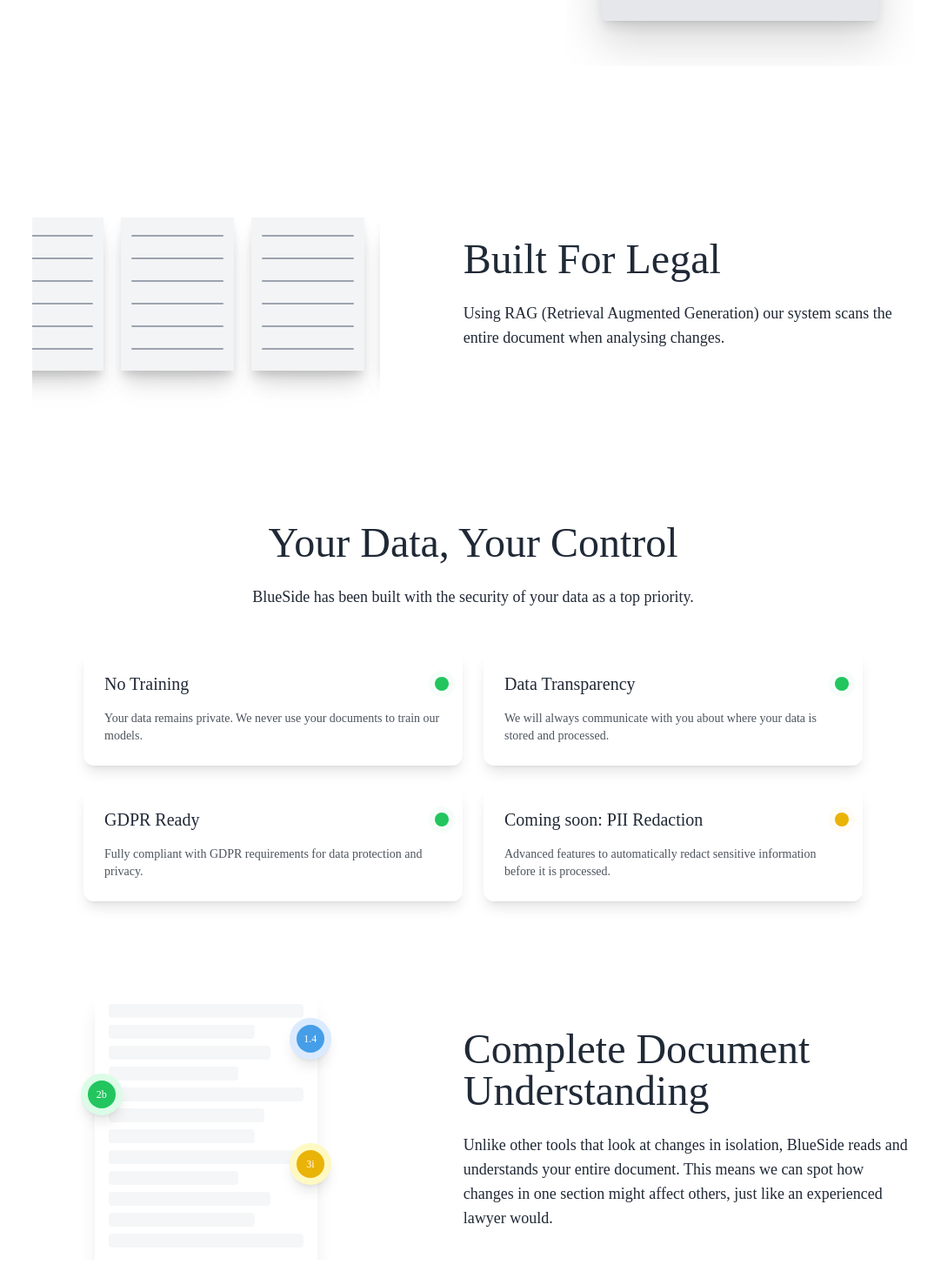
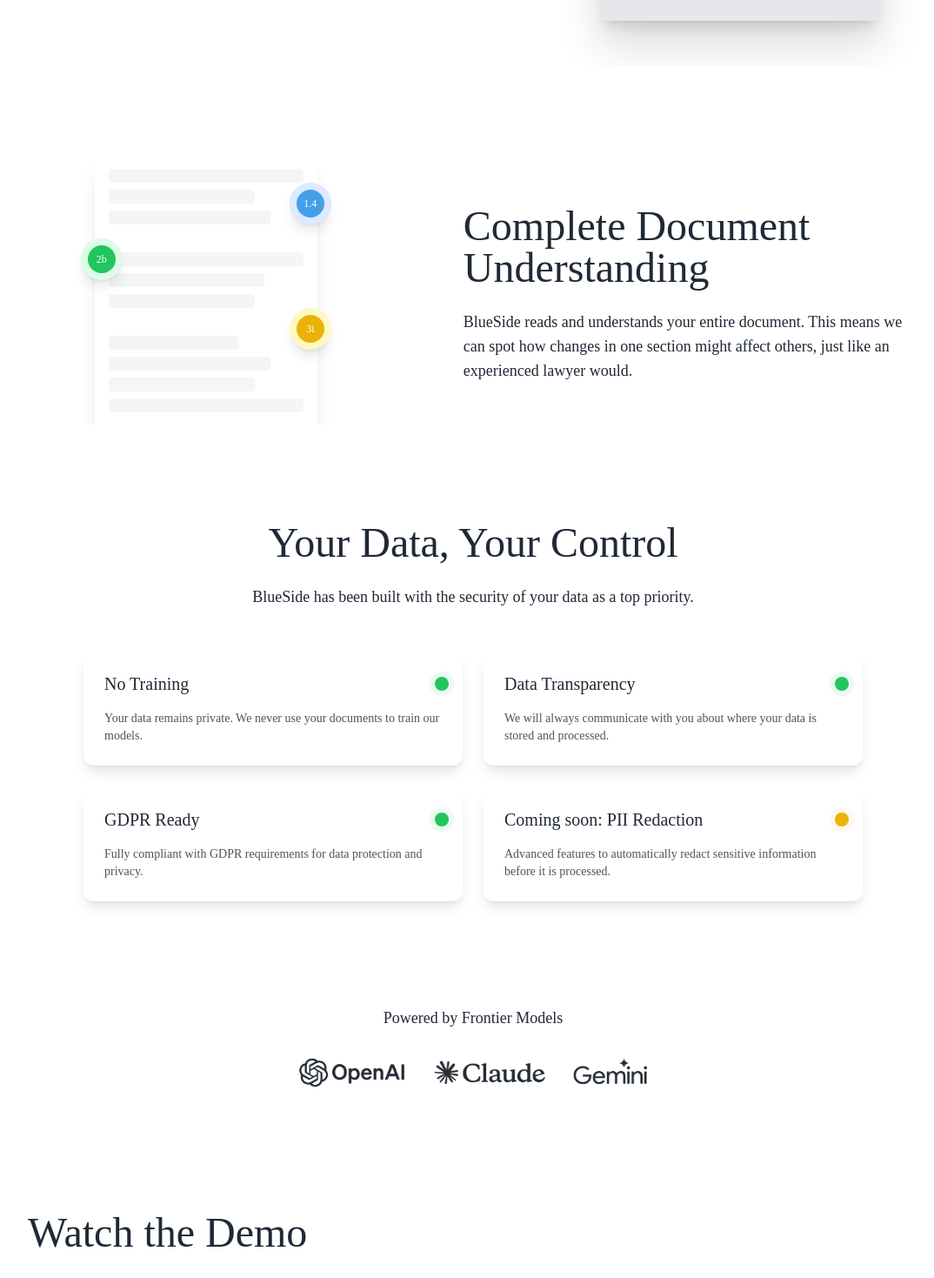
Before and after one commit to lookingforwork/lookingforwork.github.io, a Next.js app: page / in a window 1280 px wide. Shown: the part 1440-2909 px from the top of the page at 87% size, without its empty margins (96-1170 px from the left). Built offline with nearby package versions, Linux system fonts and the light colour scheme; a web font is replaced by a local one.

Commit message:
Pre-release-testready

```diff
--- a/src/app/page.tsx
+++ b/src/app/page.tsx
@@ -20,9 +20,8 @@
       <PartnerBanner />
       <FeatureLights />
       <FeatureAction />
-      <FeatureRag />
+      <FeatureParser />
       <Security />
-      <FeatureParser />
       <LogoBanner />
       <DemoVideo />
       <Faq />
--- a/src/components/FeatureParser.tsx
+++ b/src/components/FeatureParser.tsx
@@ -18,11 +18,11 @@
                             <div className="h-4 w-full bg-gray-100 rounded animate-pulse"></div>
                             <div className="h-4 w-3/4 bg-gray-100 rounded animate-pulse"></div>
                             <div className="h-4 w-5/6 bg-gray-100 rounded animate-pulse"></div>
-                            <div className="h-4 w-2/3 bg-gray-100 rounded animate-pulse"></div>
+                            <div className="h-4 w-2/3 bg-white rounded animate-pulse"></div>
                             <div className="h-4 w-full bg-gray-100 rounded animate-pulse"></div>
                             <div className="h-4 w-4/5 bg-gray-100 rounded animate-pulse"></div>
                             <div className="h-4 w-3/4 bg-gray-100 rounded animate-pulse"></div>
-                            <div className="h-4 w-full bg-gray-100 rounded animate-pulse"></div>
+                            <div className="h-4 w-full bg-white rounded animate-pulse"></div>
                             <div className="h-4 w-2/3 bg-gray-100 rounded animate-pulse"></div>
                             <div className="h-4 w-5/6 bg-gray-100 rounded animate-pulse"></div>
                             <div className="h-4 w-3/4 bg-gray-100 rounded animate-pulse"></div>
@@ -80,7 +80,7 @@
                     Complete Document Understanding
                 </div>
                 <div className="sm:text-base lg:text-lg font-subtitle text-blueside-dark">
-                    Unlike other tools that look at changes in isolation, BlueSide reads and understands your entire document. This means we can spot how changes in one section might affect others, just like an experienced lawyer would.
+                    BlueSide reads and understands your entire document. This means we can spot how changes in one section might affect others, just like an experienced lawyer would.
                 </div>
             </div>
         </div>
```
